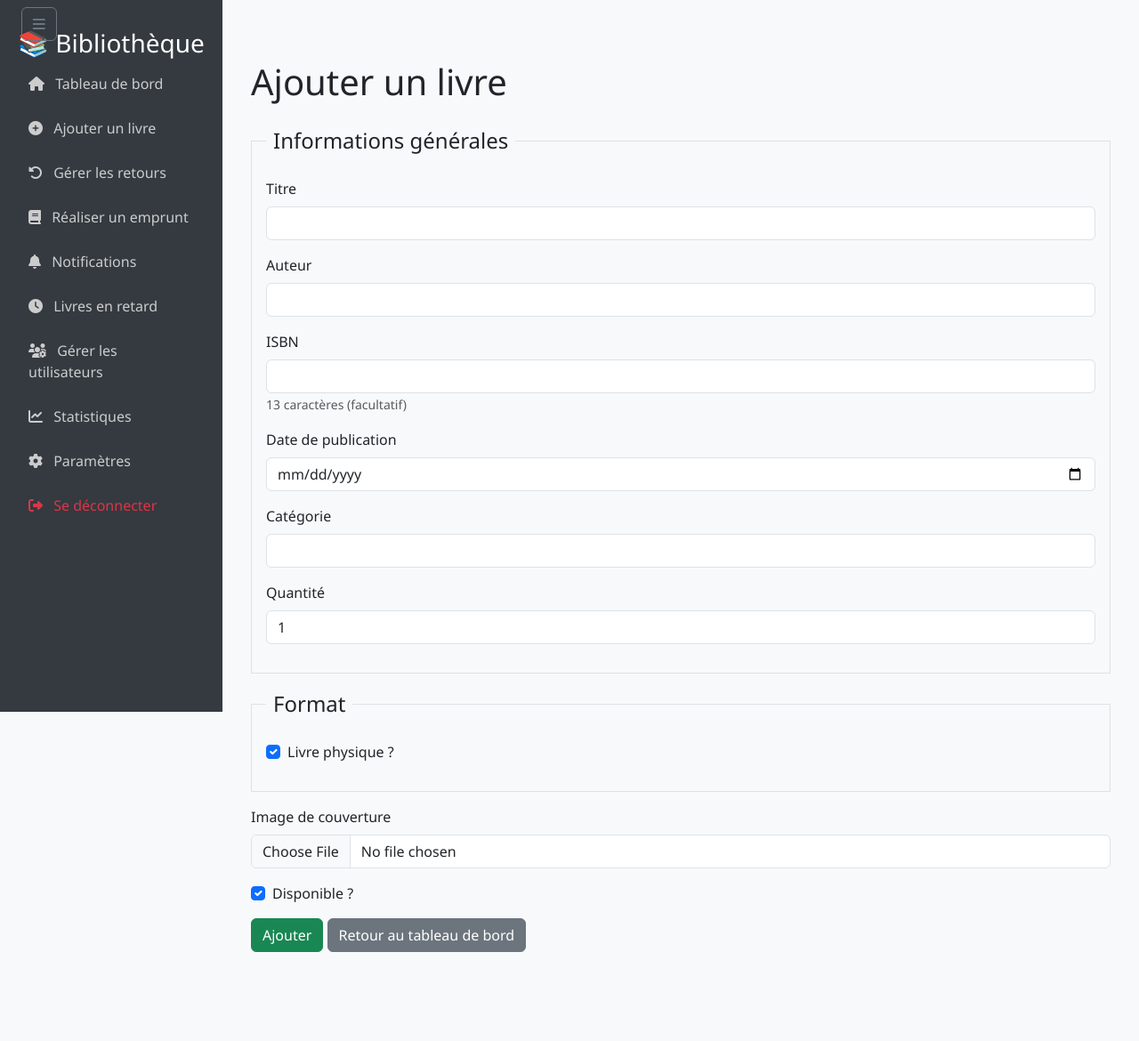
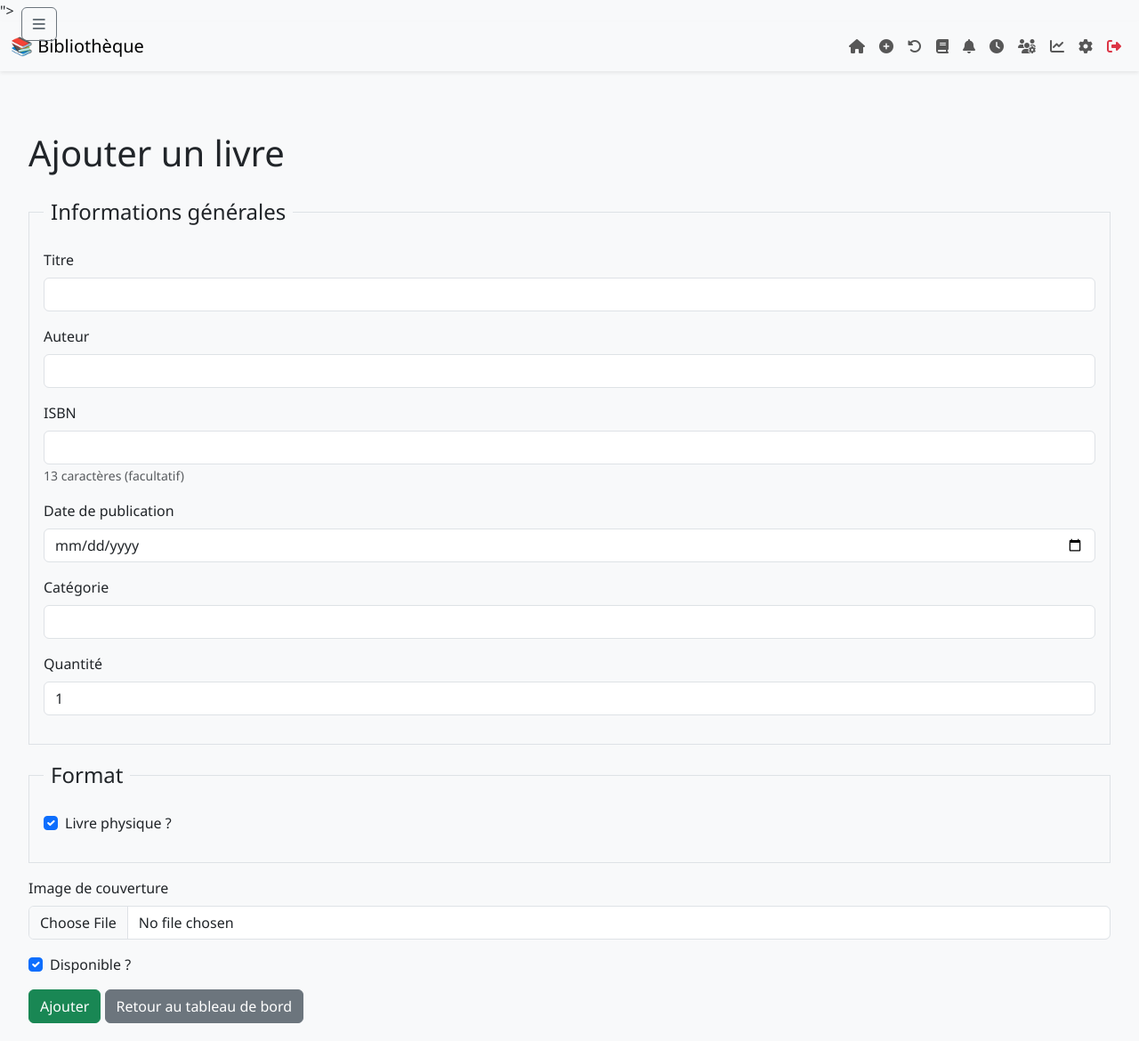
Before and after one commit to DanielEsso237/Projet-Bibliotheque, a Django app: page /books/add/ in a window 1280 px wide. Shown: the whole page at 89% size. Before the commit the page ends 1070 px from the top, so only its background shows below. Run offline with Django 5.2, Linux system fonts and the light colour scheme; the visitor is signed in with stand-in values (Sample User, id 1).

Commit message:
ajout de la navbar

```diff
--- a/Projet-bibliotheque-admin/books/templates/books/base.html
+++ b/Projet-bibliotheque-admin/books/templates/books/base.html
@@ -12,11 +12,13 @@
     {% block extra_css %}{% endblock %}
 </head>
 <body>
+    <!-- Bouton pour afficher/masquer la sidebar -->
     <button class="btn btn-outline-secondary position-fixed m-2" onclick="toggleSidebar()" style="z-index: 1000;">
         <i class="fas fa-bars"></i>
     </button>
 
-    <div class="sidebar" id="sidebar">
+    <!-- Sidebar (cachée par défaut) -->
+    <div class="sidebar" id="sidebar" style="margin-left: -250px; transition: margin-left 0.3s;">
         <div class="p-3">
             <h3 class="text-center">📚 Bibliothèque</h3>
             <nav class="nav flex-column">
@@ -52,7 +54,74 @@
         </div>
     </div>
 
-    <div class="content" id="content" style="margin-left: 250px; transition: margin-left 0.3s;">
+    <!-- Navbar en haut -->
+    <nav class="navbar navbar-expand-lg navbar-light bg-light shadow-sm mb-4">
+        <div class="container-fluid">
+            <a class="navbar-brand" href="#">📚 Bibliothèque</a>
+            <button class="navbar-toggler" type="button" data-bs-toggle="collapse" data-bs-target="#navbarNav" aria-controls="navbarNav" aria-expanded="false" aria-label="Toggle navigation">
+                <span class="navbar-toggler-icon"></span>
+            </button>
+            <div class="collapse navbar-collapse" id="navbarNav">
+                <ul class="navbar-nav ms-auto">
+                    {% if user.is_authenticated %}
+                        <li class="nav-item">
+                            <a class="nav-link" href="{% url 'librarian_dashboard' %}"><i class="fas fa-home"></i></a>
+                        </li>
+                        <li class="nav-item">
+                            <a class="nav-link" href="{% url 'add_book' %}"><i class="fas fa-plus-circle"></i></a>
+                        </li>
+                        <li class="nav-item">
+                            <a class="nav-link" href="{% url 'loan_list' %}"><i class="fas fa-undo-alt"></i></a>
+                        </li>
+                        <li class="nav-item">
+                            <a class="nav-link" href="{% url 'create_loan' %}"><i class="fas fa-book"></i></a>
+                        </li>
+                        <li class="nav-item">
+                            <a class="nav-link" href="{% url 'notifications' %}">
+                                <i class="fas fa-bell"></i>
+                                {% if notification_counts.total > 0 %}
+                                    {% if notification_counts.overdue > 0 %}
+                                        <span class="badge bg-warning rounded-pill" title="Retours proches">{{ notification_counts.overdue }}</span>
+                                    {% endif %}
+                                    {% if notification_counts.late > 0 %}
+                                        <span class="badge bg-danger rounded-pill" title="Retards">{{ notification_counts.late }}</span>
+                                    {% endif %}
+                                    {% if notification_counts.low_stock > 0 %}
+                                        <span class="badge bg-info rounded-pill" title="Stock faible">{{ notification_counts.low_stock }}</span>
+                                    {% endif %}
+                                {% endif %}
+                            </a>
+                        </li>
+                        <li class="nav-item">
+                            <a class="nav-link" href="{% url 'late_books' %}"><i class="fas fa-clock"></i></a>
+                        </li>
+                        <li class="nav-item">
+                            <a class="nav-link" href="{% url 'manage_users' %}"><i class="fas fa-users-cog"></i></a>
+                        </li>
+                        <li class="nav-item">
+                            <a class="nav-link" href="{% url 'statistics' %}"><i class="fas fa-chart-line"></i></a>
+                        </li>
+                        <li class="nav-item">
+                            <a class="nav-link" href="#"><i class="fas fa-cog"></i></a>
+                        </li>
+                        <li class="nav-item">
+                            <a class="nav-link text-danger" href="{% url 'logout' %}"><i class="fas fa-sign-out-alt"></i></a>
+                        </li>
+                    {% else %}
+                        <li class="nav-item">
+                            <a class="nav-link" href="{% url 'login' %}"><i class="fas fa-sign-in-alt"></i></a>
+                        </li>
+                        <li class="nav-item">
+                            <a class="nav-link" href="{% url 'register' %}"><i class="fas fa-user-plus"></i></a>
+                        </li>
+                    {% endif %}
+                </ul>
+            </div>
+        </div>
+    </nav>
+
+    <!-- Contenu principal -->
+    <div class="content" id="content" style="transition: margin-left 0.3s;">
         <div class="container-fluid pt-4">
             {% block content %}{% endblock %}
         </div>
@@ -96,7 +165,7 @@
         function toggleSidebar() {
             const sidebar = document.getElementById('sidebar');
             const content = document.getElementById('content');
-            if (sidebar.style.marginLeft === '-250px') {
+            if (sidebar.style.marginLeft === '-250px' || sidebar.style.marginLeft === '') {
                 sidebar.style.marginLeft = '0';
                 content.style.marginLeft = '250px';
             } else {
@@ -105,8 +174,8 @@
             }
         }
         document.addEventListener('DOMContentLoaded', () => {
-            document.getElementById('sidebar').style.marginLeft = '0';
-            document.getElementById('content').style.marginLeft = '250px';
+            document.getElementById('sidebar').style.marginLeft = '-250px'; // Caché par défaut
+            document.getElementById('content').style.marginLeft = '0'; // Pas de marge par défaut
         });
 
         let isUpdatingNotifications = false;
```
